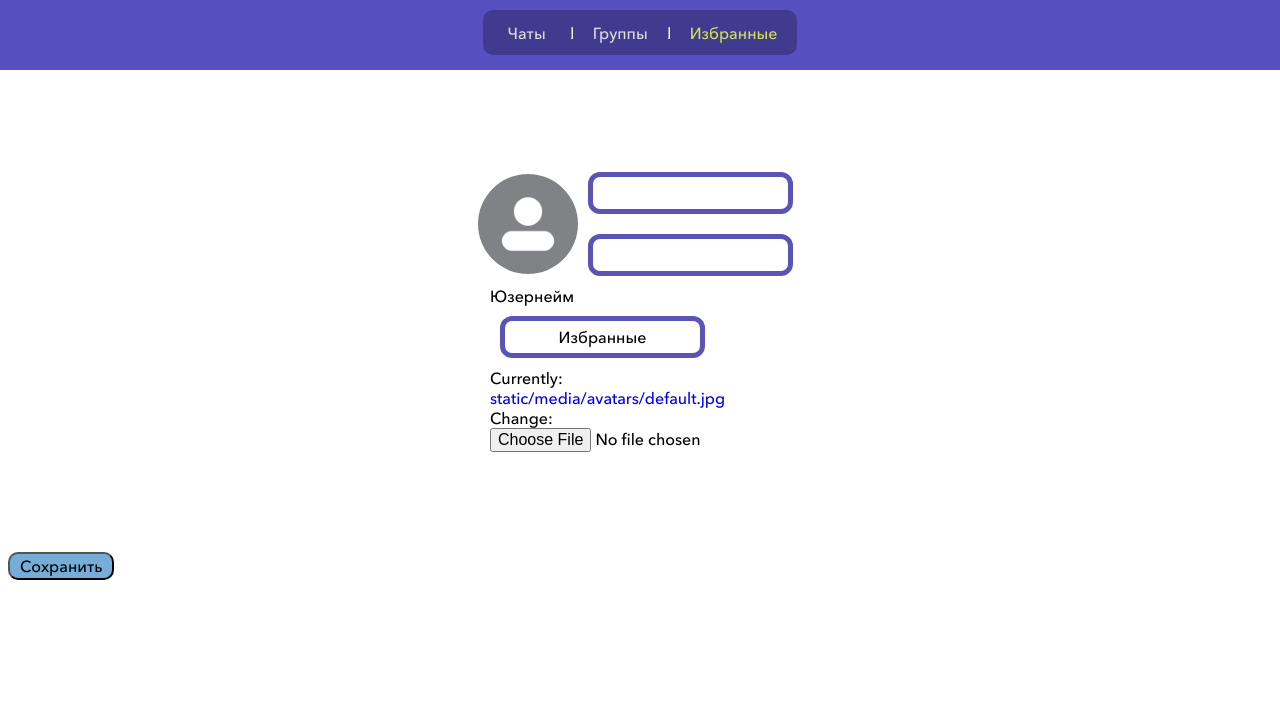
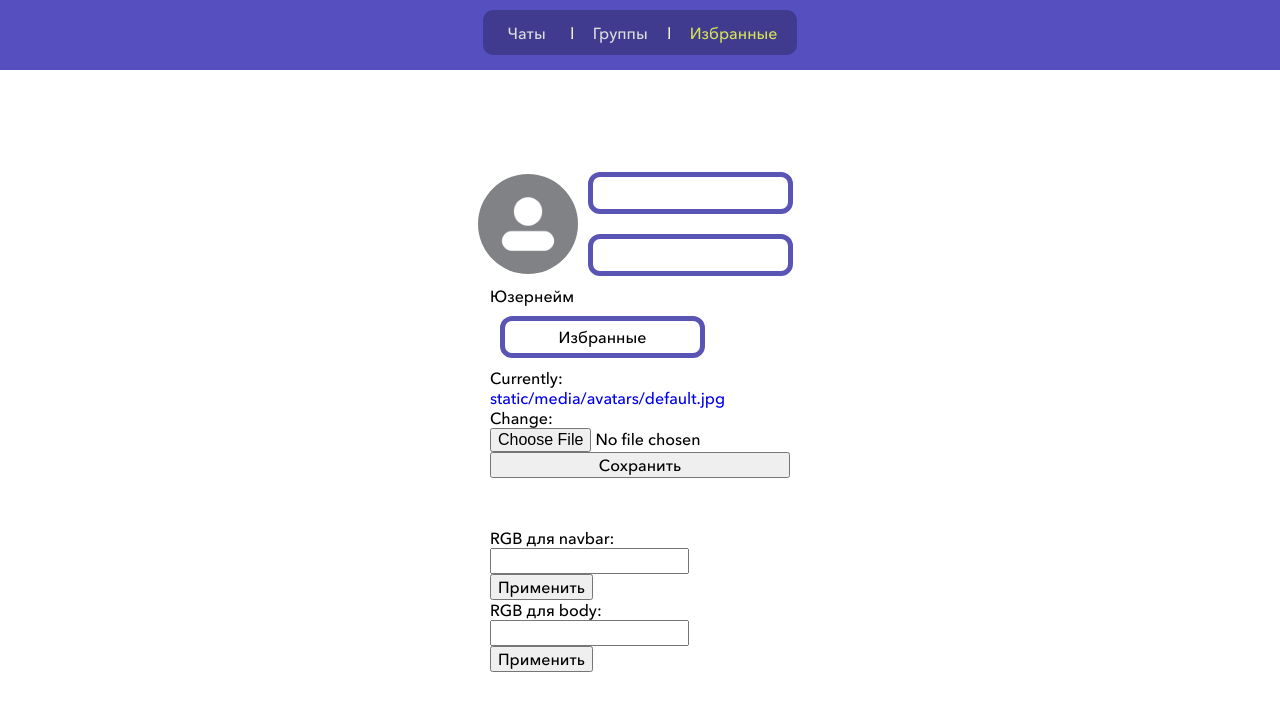
Before and after one commit to MrStewie404/messenger, a Django app: page /profile/6/edit/ in a window 1280 px wide. Shown: the top 711 px of the page. Run offline with Django 3.2, Linux system fonts and the light colour scheme; a user stored in the database is signed in; data comes from the database, SQL or seed files in the repository; both versions use the stored data as it was after the commit.

Commit message:
customization

```diff
--- a/templates/flatpages/default.html
+++ b/templates/flatpages/default.html
@@ -7,8 +7,8 @@
     <link href="{% static 'default/styles.css' %}" rel="stylesheet">
     <title>Link up</title>
 </head>
-<body>
-    <div class="navbar-brand" style="height: 50px;">
+<body id="body-style">
+    <div class="navbar-brand" style="height: 50px;" id="navbar-brand">
         {% if user.is_authenticated %}
             <div class="box">
                 <a class="text_color" href="/chats/">
@@ -44,11 +44,20 @@
     <div>
         {% block content %}
         {% endblock %}
-        {% block scripts %}
         <script>
-            var local_ip = '192.168.0.103:8000'
+            const navbarRGB = localStorage.getItem("navbar-color")
+            const bodyBackground = localStorage.getItem("body-background")
+            if (navbarRGB == null) {
+            } else {
+                const navBarBrand = document.getElementById('navbar-brand')
+                navBarBrand.setAttribute('style', `background-color:rgb(${navbarRGB});`)
+            }
+            if (bodyBackground == null) {
+            } else {
+                const body = document.getElementById('body-style')
+                body.setAttribute('style', `background-color:rgb(${bodyBackground});`)
+            }
         </script>
-        {% endblock %}
     </div>
 </body>
 </html>
--- a/templates/update_profile.html
+++ b/templates/update_profile.html
@@ -2,6 +2,7 @@
 
 {% block content %}
 <div class="window" style="width: 300px;">
+  <div style="display: flex; justify-content: center; flex-direction: column; margin-bottom: 50px;">
     <form id="update-profile-form" method="POST" enctype="multipart/form-data">
         {% csrf_token %}
 
@@ -16,12 +17,46 @@
         <input class="input-text" style="background-color: rgba(255, 255, 255, 0); color: black;"  type="text" name="username" value="{{ user_form.username.value }}" maxlength="24" id="id_username">
         {{ avatar_form.path }}
     </form>
+    <input type="button" id="save-profile-button" value="Сохранить">
+  </div>
+  <div>
+    <div>
+      RGB для navbar:
+      <input id="rgb-navbar" type="text" value="">
+      <input id="navbar-save" type="button" value="Применить">
+    </div>
+    <div>
+      RGB для body:
+      <input id="rgb-body" type="text" value="">
+      <input id="body-save" type="button" value="Применить">
+    </div>
+  </div>
 </div>
-<button id="save-profile-button">Сохранить</button>
 
 <script>
   const saveProfileButton = document.getElementById('save-profile-button');
   const updateProfileForm = document.getElementById('update-profile-form');
+  const navBarBrand = document.getElementById('navbar-brand')
+  const navbar = document.getElementById('rgb-navbar')
+  const navbarSave = document.getElementById('navbar-save')
+  const bodyStyle = document.getElementById('body-style')
+  const rgbBody = document.getElementById('rgb-body')
+  const bodySave = document.getElementById('body-save')
+
+
+  navbarSave.addEventListener("click", function() {
+    navBarBrand.setAttribute('style', `background-color:rgb(${navbar.value});`)
+    localStorage.setItem('navbar-color', navbar.value)
+    console.log(navbar.value)
+
+  })
+
+  bodySave.addEventListener("click", function() {
+    bodyStyle.setAttribute('style', `background-color:rgb(${rgbBody.value});`)
+    localStorage.setItem('body-background', rgbBody.value)
+    console.log(rgbBody.value)
+
+  })
 
   saveProfileButton.addEventListener('click', () => {
     const formData = new FormData(updateProfileForm);
```
Also changed, not shown: db.sqlite3.
